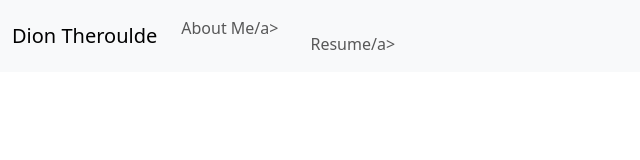
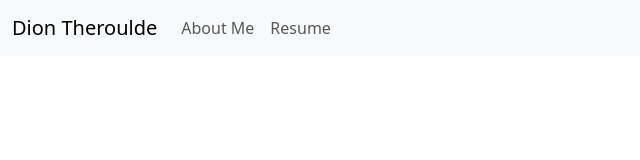
Before and after one commit to diontheroulde/node_js, a website: page index.html in a window 1280 px wide. Shown: the whole page, without its empty margins (0-640 px from the left). Drawn offline with nearby package versions, Linux system fonts and the light colour scheme.

Commit message:
Fixed syntax error

```diff
--- a/index.html
+++ b/index.html
@@ -15,10 +15,10 @@
       <div class="collapse navbar-collapse" id="navbarSupportedContent">
         <ul class="navbar-nav me-auto mb-2 mb-lg-0">
           <li class="nav-item">
-            <a class="nav-link" href="about">About Me/a>
+            <a class="nav-link" href="about">About Me</a>
           </li>
           <li class="nav-item">
-            <a class="nav-link" href="resume">Resume/a>
+            <a class="nav-link" href="resume">Resume</a>
           </li>
         </ul>
         </ul>
```
